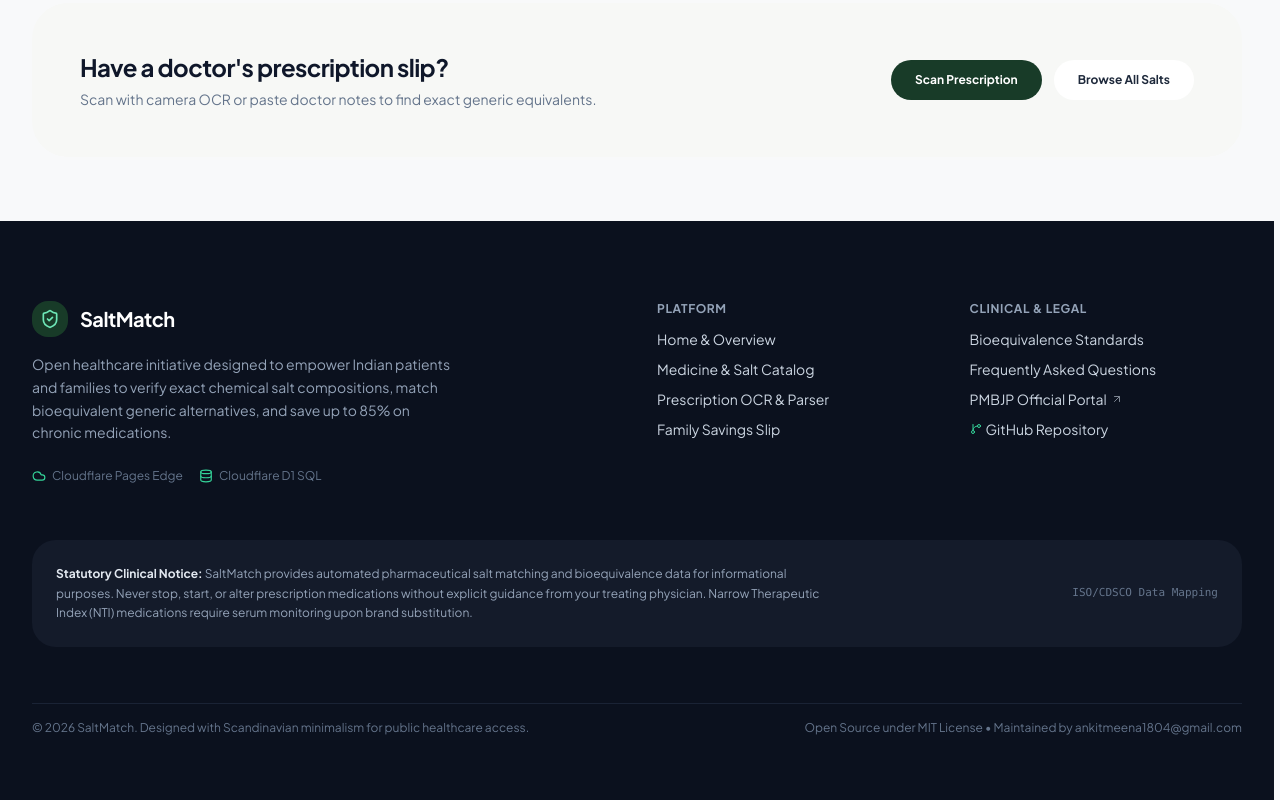
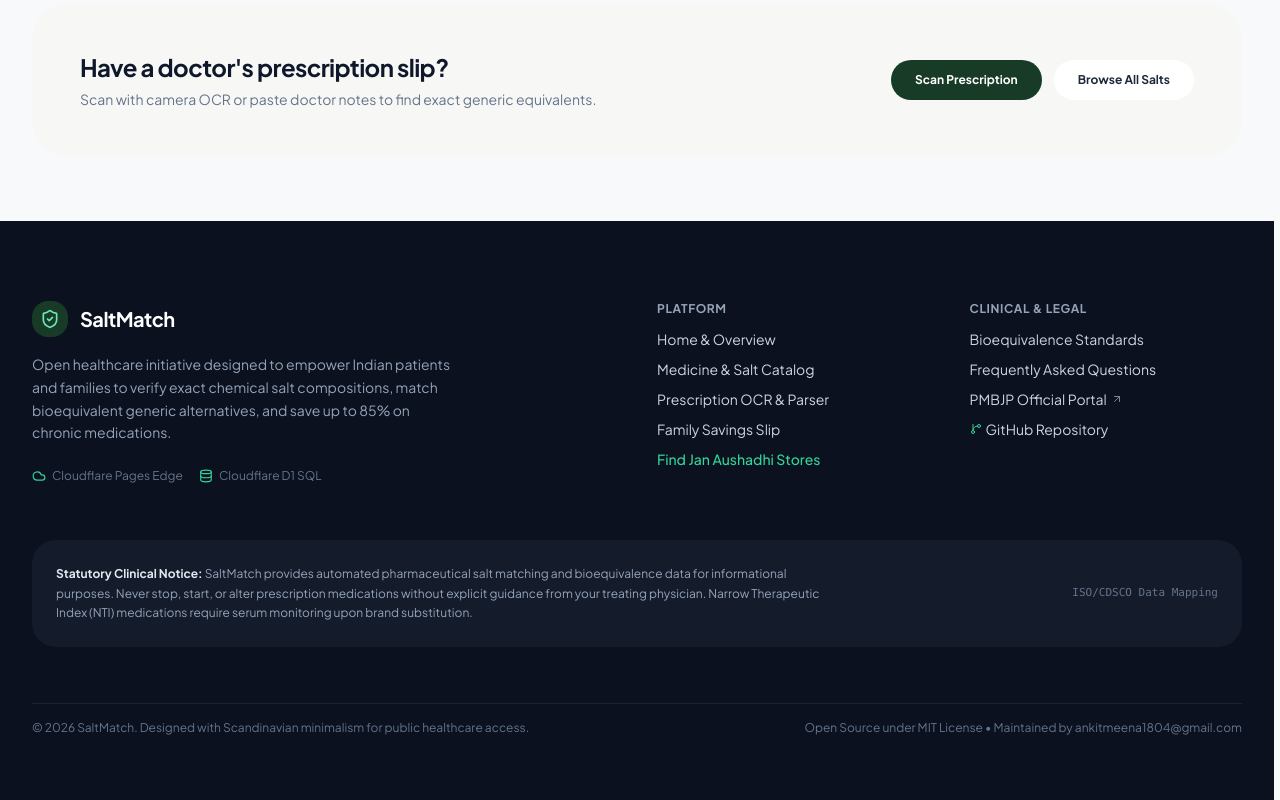
Before and after one commit to ankitkmeena/salt-matcher, a React (Vite) app: page / in a window 1280 px wide. Shown: the part 2150-2950 px from the top of the page. Built offline with nearby package versions, Linux system fonts and the light colour scheme.

Commit message:
chore(footer): add direct Jan Aushadhi Stores navigation link to test git integration

```diff
--- a/src/components/layout/Footer.tsx
+++ b/src/components/layout/Footer.tsx
@@ -51,6 +51,11 @@ export const Footer: React.FC = () => {
               <li>
                 <Link to="/savings" className="hover:text-emerald-300 transition-colors">
                   Family Savings Slip
+                </Link>
+              </li>
+              <li>
+                <Link to="/stores" className="hover:text-emerald-300 transition-colors flex items-center gap-1.5 text-emerald-400 font-medium">
+                  Find Jan Aushadhi Stores
                 </Link>
               </li>
             </ul>
```
